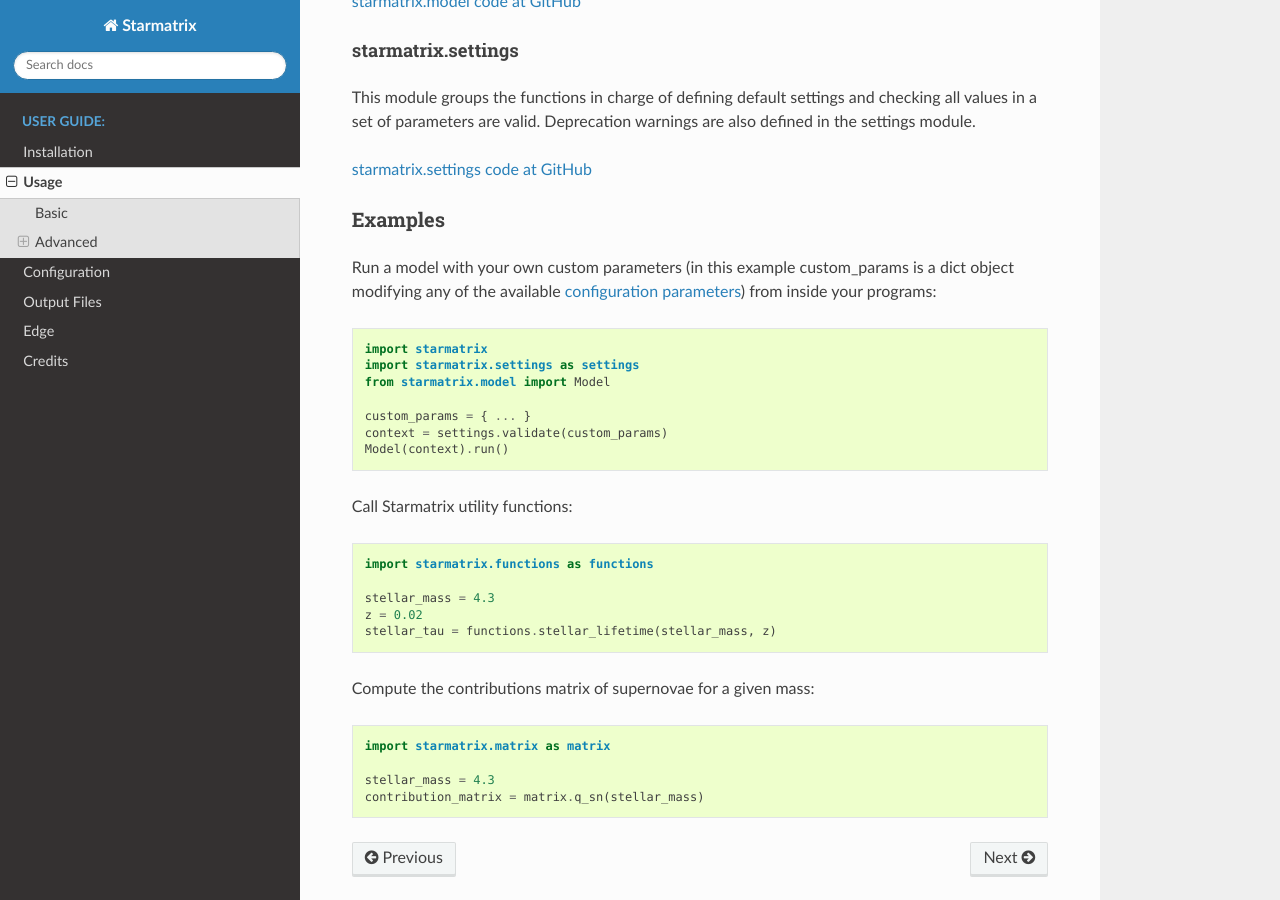
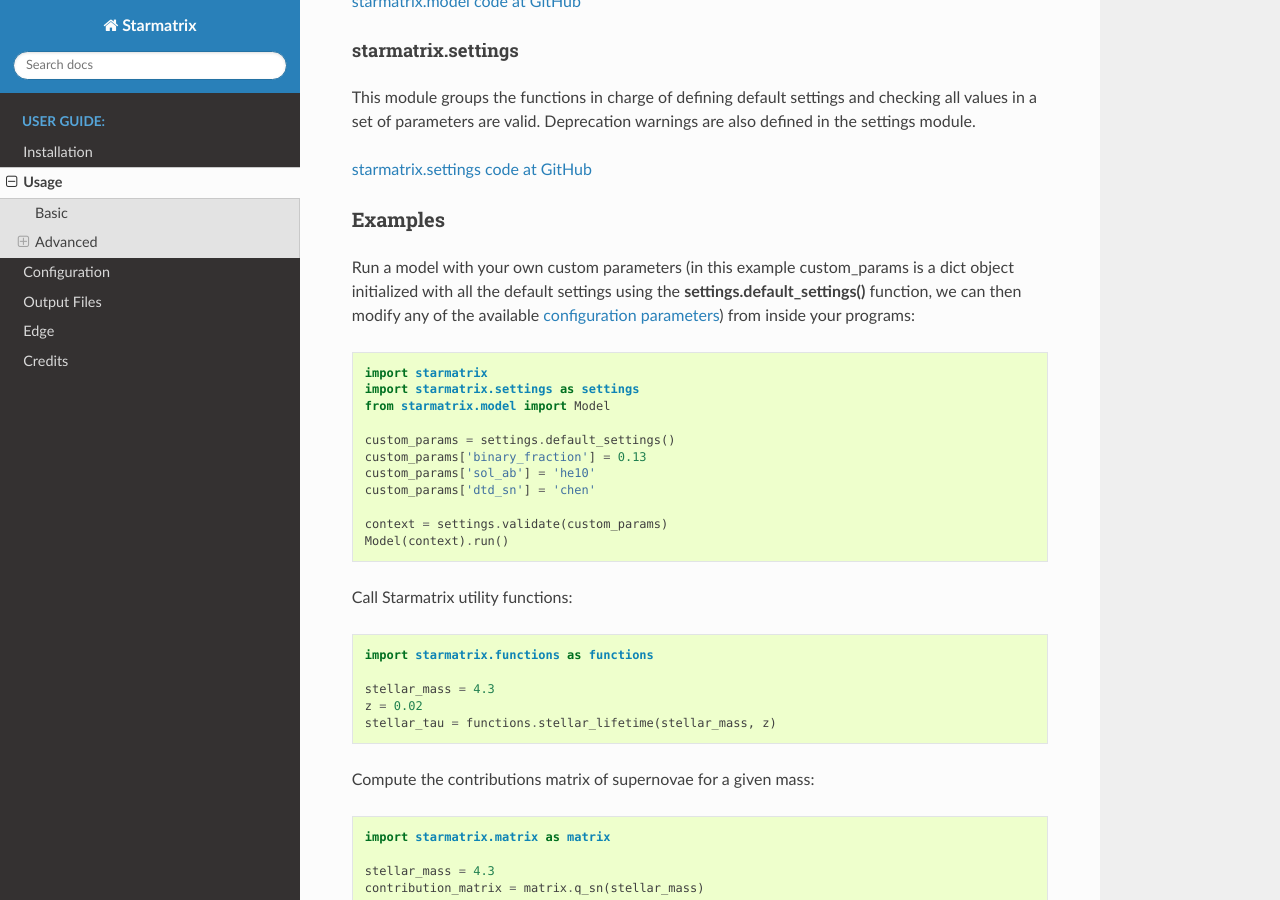
Before and after one commit to xuanxu/starmatrix, a Sphinx documentation site: the page built from docs/usage.rst, in a window 1280 px wide and 900 px high, scrolled down 2369 px. Built offline with Sphinx 7.4.7 and the Read the Docs theme 2.0.0, drawn with Linux system fonts in a browser that asks for light colours.

Commit message:
Mention how to obtain the default settings

```diff
--- a/docs/usage.rst
+++ b/docs/usage.rst
@@ -137,13 +137,17 @@
 Examples
 ^^^^^^^^
 
-Run a model with your own custom parameters (in this example custom_params is a dict object modifying any of the available :doc:`configuration parameters <configuration>`) from inside your programs::
+Run a model with your own custom parameters (in this example custom_params is a dict object initialized with all the default settings using the **settings.default_settings()** function, we can then modify any of the available :doc:`configuration parameters <configuration>`) from inside your programs::
 
     import starmatrix
     import starmatrix.settings as settings
     from starmatrix.model import Model
 
-    custom_params = { ... }
+    custom_params = settings.default_settings()
+    custom_params['binary_fraction'] = 0.13
+    custom_params['sol_ab'] = 'he10'
+    custom_params['dtd_sn'] = 'chen'
+
     context = settings.validate(custom_params)
     Model(context).run()
 
```
